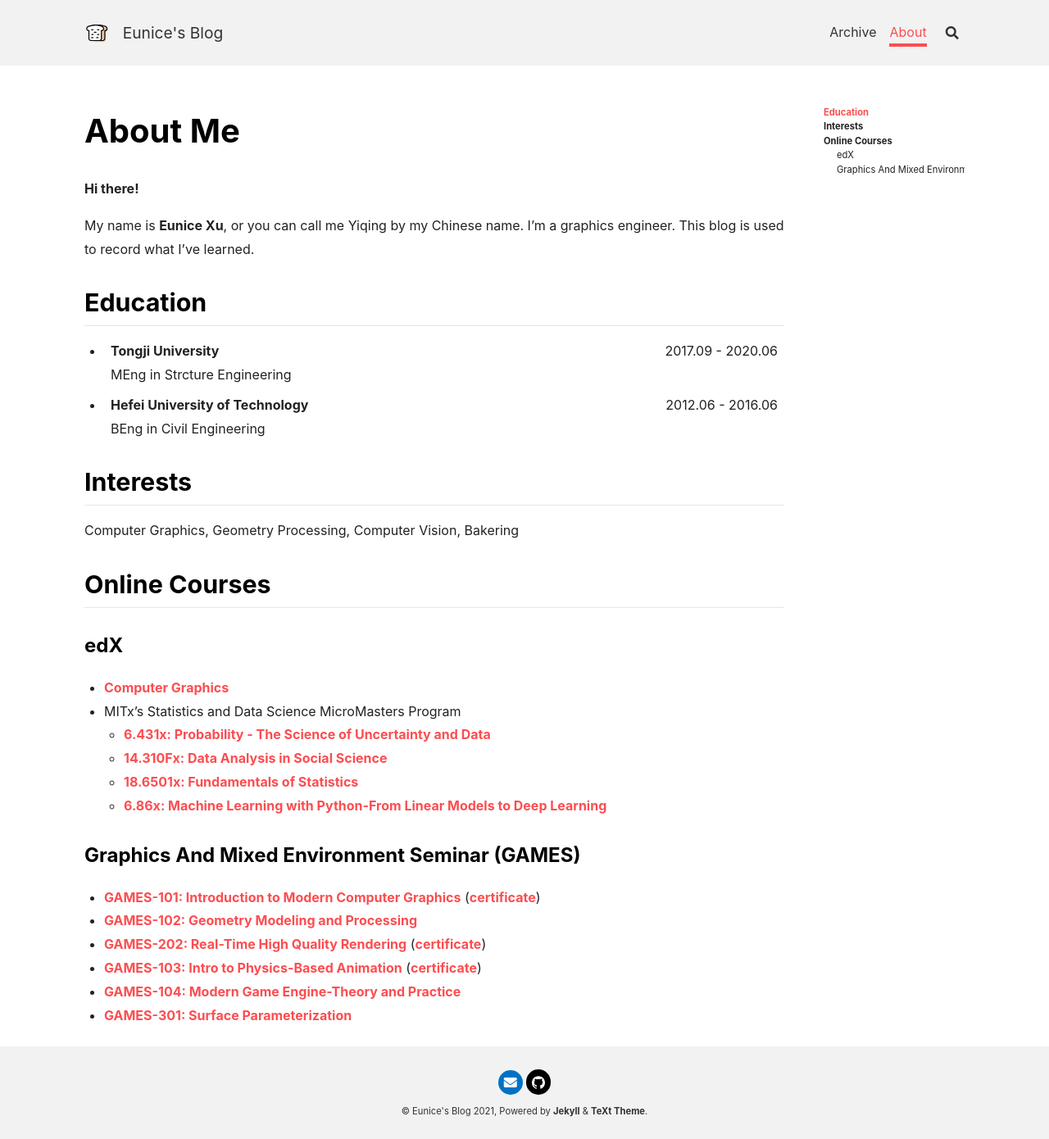
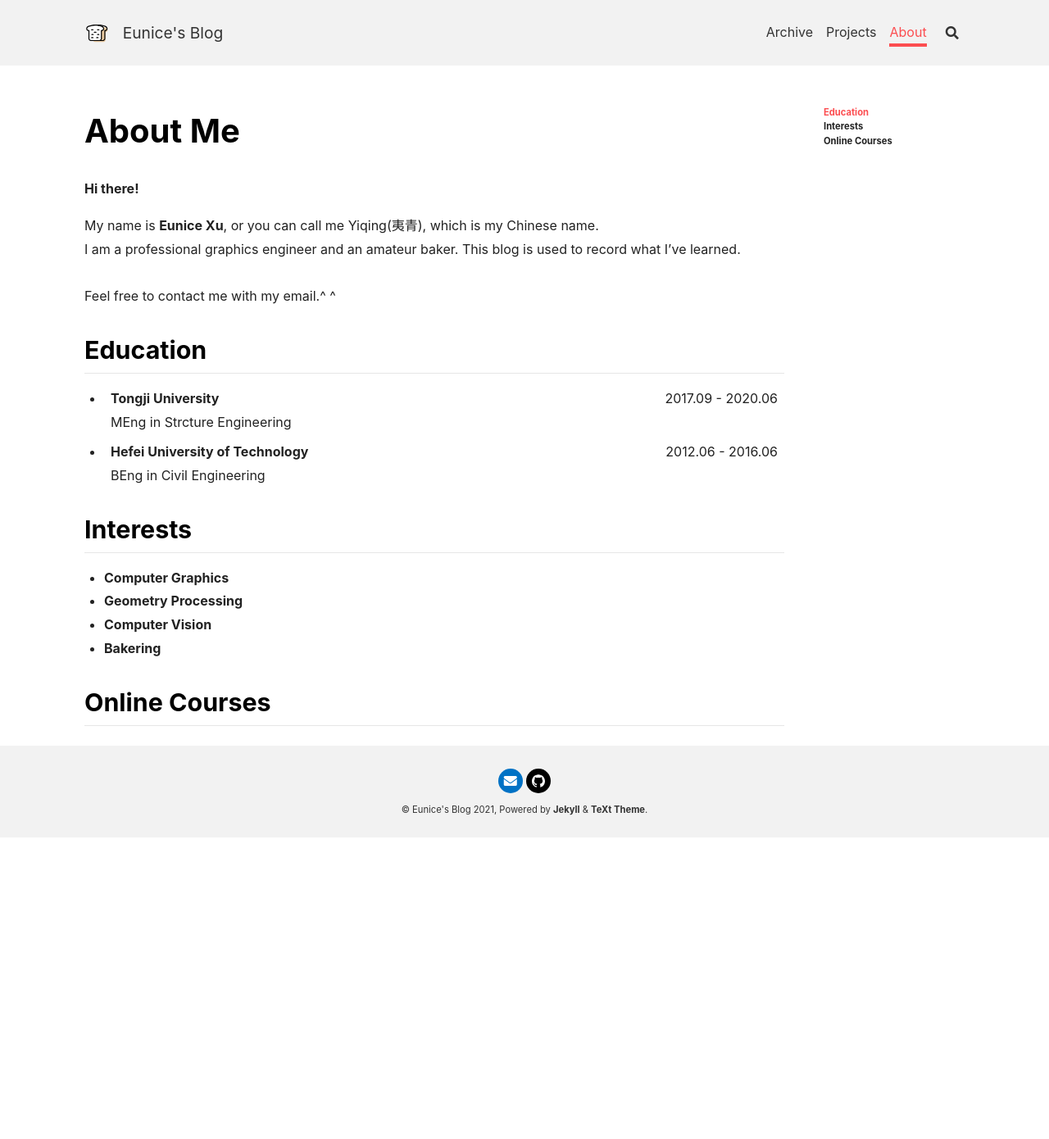
Before and after one commit to Eunice-Xu/Eunice-Xu.github.io, a Jekyll site: the page built from about.md, in a window 1280 px wide. Shown: the whole page at 82% size. Built offline with Jekyll 4.4.1, drawn with Linux system fonts in a browser that asks for light colours; nearby versions of some CDN libraries; after the commit the page ends 1022 px from its top, so only the background shows below that.

Commit message:
add blogs

```diff
--- a/_config.yml
+++ b/_config.yml
@@ -33,7 +33,7 @@ author:
   zhihu     : # "user_name" the last part of your profile url, e.g. https://www.zhihu.com/people/user_name
   douban    : # "user_name" the last part of your profile url, e.g. https://www.douban.com/people/user_name
   linkedin  : # "user_name" the last part of your profile url, e.g. https://www.linkedin.com/in/user_name
-  github    : https://github.com/Eunice-Xu
+  github    : Eunice-Xu
   npm       : # "user_name" the last part of your profile url, e.g. https://www.npmjs.com/~user_name
 
 
--- a/about.md
+++ b/about.md
@@ -30,7 +30,11 @@ aside:
 
 **Hi there!**
 
-My name is **Eunice Xu**, or you can call me Yiqing by my Chinese name. I'm a graphics engineer. This blog is used to record what I've learned.
+My name is **Eunice Xu**, or you can call me Yiqing(夷青), which is my Chinese name.<br />
+I am a professional graphics engineer and an amateur baker. This blog is used to record what I've learned.
+<br />
+<br />
+Feel free to contact me with my email.^ ^
 
 ## Education
 
@@ -42,29 +46,10 @@ My name is **Eunice Xu**, or you can call me Yiqing by my Chinese name. I'm a gr
 
 ## Interests
 
-Computer Graphics,
-Geometry Processing,
-Computer Vision,
-Bakering
+- **Computer Graphics**
+- **Geometry Processing**
+- **Computer Vision**
+- **Bakering**
 
 
 ## Online Courses
-
-### edX
-
-- [Computer Graphics](https://courses.edx.org/certificates/e945d191df7e474ca5eb34a8eea0fc09)
-- MITx's Statistics and Data Science MicroMasters Program
-  - [6.431x: Probability - The Science of Uncertainty and Data](https://courses.edx.org/certificates/a3aefb59a2bb475ca26bd82bd43ef415)
-  - [14.310Fx: Data Analysis in Social Science](https://courses.edx.org/certificates/5af507dff5514989841bce1a6c5d1ac7)
-  - [18.6501x: Fundamentals of Statistics](https://courses.edx.org/certificates/1783bf04e0c14829a4441dea6352d633)
-  - [6.86x: Machine Learning with Python-From Linear Models to Deep Learning](https://courses.edx.org/certificates/89370aa3297745c19c3e88a7985ee688)
-
-
-### Graphics And Mixed Environment Seminar (GAMES)
-
-- [GAMES-101: Introduction to Modern Computer Graphics](https://sites.cs.ucsb.edu/~lingqi/teaching/games101.html) ([certificate](https://drive.google.com/file/d/1sFM-XCCETFKUXzpLc7QV5fH6Aa6_-oGl/view?usp=sharing))
-- [GAMES-102: Geometry Modeling and Processing](http://staff.ustc.edu.cn/~lgliu/Courses/GAMES102_2020/default.html)
-- [GAMES-202: Real-Time High Quality Rendering](https://sites.cs.ucsb.edu/~lingqi/teaching/games202.html) ([certificate](https://drive.google.com/file/d/1vTDse2jZ0vbBUEShygA8kdeu2DjF2FeS/view?usp=sharing))
-- [GAMES-103: Intro to Physics-Based Animation](http://games-cn.org/games103/) ([certificate](https://drive.google.com/file/d/1Z0DoKhcsDher6W_PLvPhazSlsAaF5x0r/view?usp=sharing))
-- [GAMES-104: Modern Game Engine-Theory and Practice](https://games104.boomingtech.com/en/)
-- [GAMES-301: Surface Parameterization](http://staff.ustc.edu.cn/~renjiec/GAMES301/index.html)
```
Also changed, not shown: _data/navigation.yml (+22 -0 lines), _posts/2023-06-22-书籍资源.md (added, +14 -0 lines), _posts/2023-06-22-从零开始搭建自己的博客.md (added, +52 -0 lines), _posts/2023-06-22-我的应用软件记录.md (added, +14 -0 lines).
